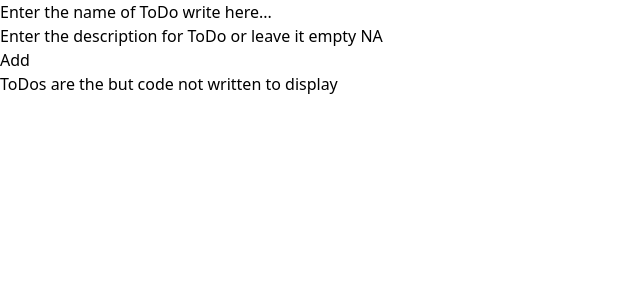
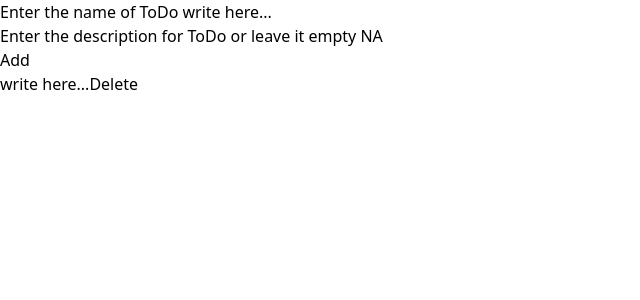
Before and after one commit to dsah567/Recursive-ToDo, a React (Vite) app: page / in a window 1280 px wide. Both pictures are taken after a click on the button "Add". Shown: the top 300 px of the page, without its empty margins (0-640 px from the left). Built offline with nearby package versions, Linux system fonts and the light colour scheme.

Commit message:
feature: delete a todo in todolist

```diff
--- a/src/components/TodoList.tsx
+++ b/src/components/TodoList.tsx
@@ -19,6 +19,19 @@ export default function TodoList() {
     }
   },[])
 
+  /**
+   *
+   * @param id which todo we have to remove
+   * update the new todolist and also localstorage
+   */
+  function handleDelteTodo(id: string){
+    if(todoList !== null) {
+      const newToDoList: ToDo[] =todoList?.filter(t => t.id !== id)
+      setTodoList(newToDoList);
+      localStorage.setItem("todoSubTodo",JSON.stringify(newToDoList));
+    }
+  }
+
   if(todoList === null) {
     return(
       <div>
@@ -36,7 +49,21 @@ export default function TodoList() {
          <AddToDo todoList={todoList} setToDoList={setTodoList}/>
         </div>
 
-        <div>ToDos are the but code not written to display
+        <div>
+          <ul>
+            {
+              todoList.map((todos: ToDo) => (
+                <li key={todos.id}>
+                  {todos.name}
+
+                  <button
+                  onClick={() => handleDelteTodo(todos.id)}
+                  >Delete</button>
+
+                </li>
+              ))
+            }
+          </ul>
 
         </div>
       </div>
```
